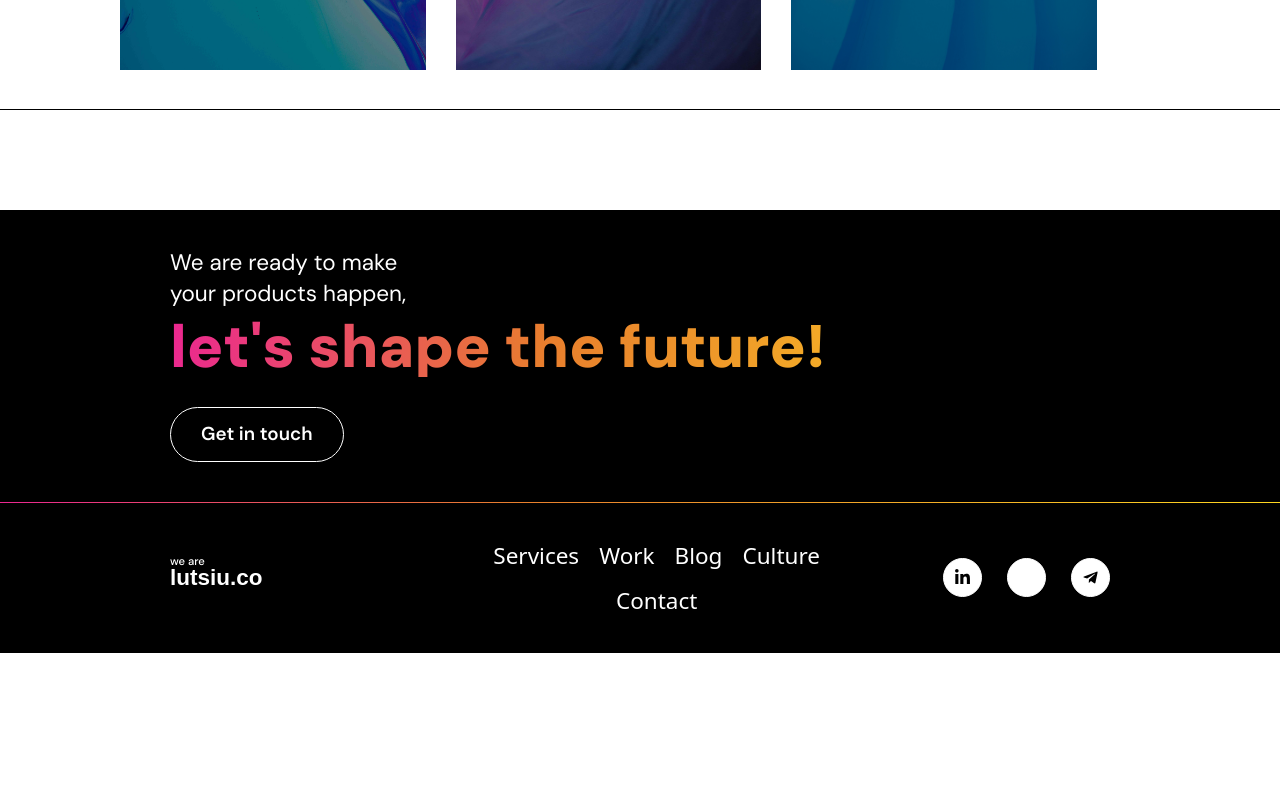
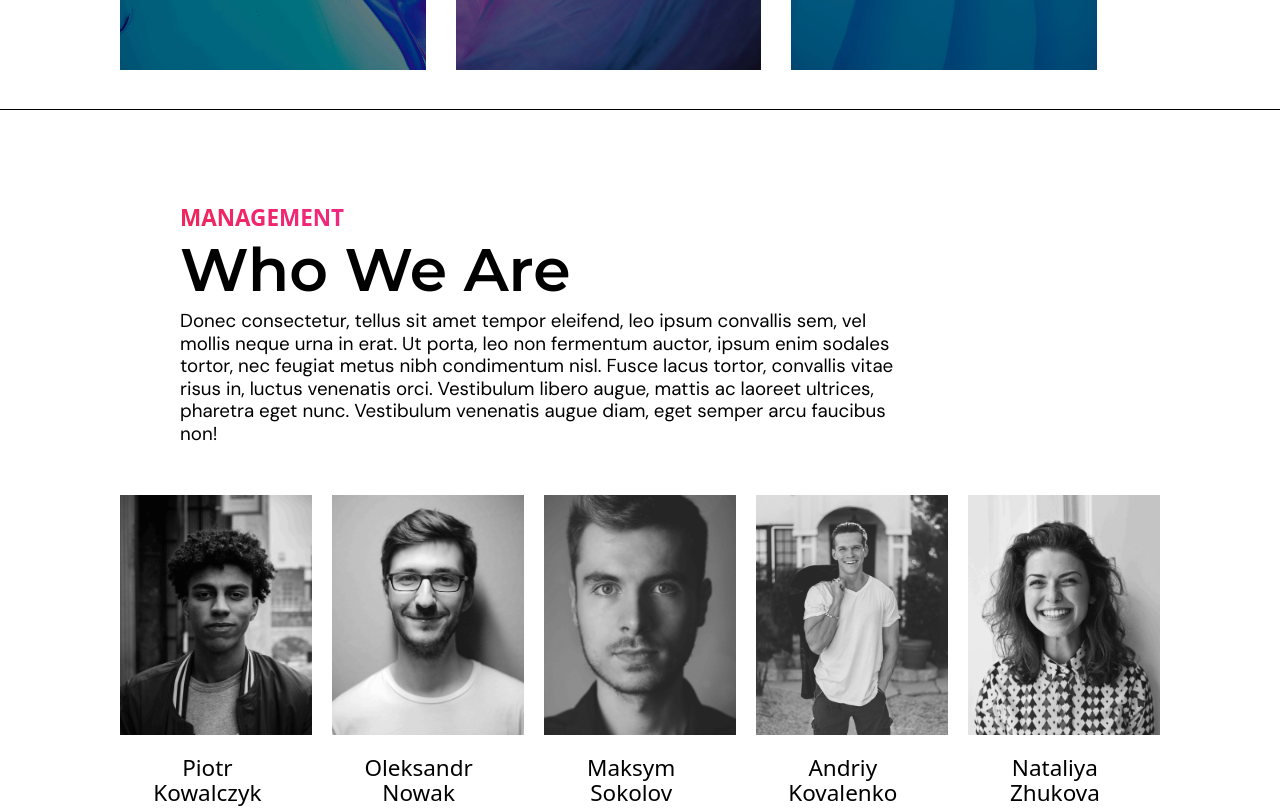
Before and after one commit to lutsiu/lutsiu.co, a React (Vite) app in the folder frontend/: page /culture in a window 1280 px wide. Shown: the part 760-1568 px from the top of the page. Before the commit the page ends 1413 px from the top, so only its background shows below. Built offline with nearby package versions, Linux system fonts and the light colour scheme; some icons are missing.

Commit message:
culture page is done

```diff
--- a/frontend/src/pages/Culture/Sections/DescriptionSection/index.tsx
+++ b/frontend/src/pages/Culture/Sections/DescriptionSection/index.tsx
@@ -12,7 +12,7 @@ export default function DescriptionSection() {
   const conditionCB = () => {
     const { current } = descrRef;
     if (!current) return false;
-    const { top, bottom } = current.getBoundingClientRect();
+    const { top} = current.getBoundingClientRect();
     if (top < 450 ) {
       return true;
     }
--- a/frontend/src/pages/Culture/Sections/Staff/People/index.tsx
+++ b/frontend/src/pages/Culture/Sections/Staff/People/index.tsx
@@ -1,17 +1,36 @@
 import peopleData from "../../../data";
 import Card from "./Card";
+import { useRef } from "react";
+import useShowAnimation from "../../../../../hooks/useShowAnimation";
+import { motion } from "framer-motion";
 interface Props {
   setActivePerson: React.Dispatch<React.SetStateAction<number>>;
 }
 export default function People(props: Props) {
   const { setActivePerson } = props;
+  const peopleRef = useRef<null | HTMLDivElement>(null);
+  const conditionCB = () => {
+    const { current } = peopleRef;
+    if (!current) return false;
+    const { top } = current.getBoundingClientRect();
 
+    if (top < 480) {
+      return true;
+    }
+  };
+  const showAnimation = useShowAnimation(conditionCB);
   return (
-    <div className="flex justify-center flex-wrap sm:flex-nowrap gap-y-[5.5rem] sm:gap-y-0 gap-x-[1rem] md:gap-[2rem] mt-[5rem]">
+    <motion.div
+      ref={peopleRef}
+      initial={{ opacity: 0, y: 100 }}
+      animate={{ opacity: showAnimation ? 1 : 0, y: showAnimation ? 0 : 100 }}
+      transition={{ duration: 0.5 }}
+      className="flex justify-center flex-wrap sm:flex-nowrap gap-y-[5.5rem] sm:gap-y-0 gap-x-[1rem] md:gap-[2rem] mt-[5rem]"
+    >
       {peopleData.map((person, i) => {
         const props = { ...person, idNumber: i };
         return <Card key={i} setActivePerson={setActivePerson} {...props} />;
       })}
-    </div>
+    </motion.div>
   );
 }
--- a/frontend/src/pages/Culture/Sections/Staff/PersonInfo/index.tsx
+++ b/frontend/src/pages/Culture/Sections/Staff/PersonInfo/index.tsx
@@ -8,10 +8,10 @@ export default function PersonInfo(props: IPerson) {
       <div className="flex-[4] lg:flex-[3]">
         <img src={img }alt="person-image" className="w-full h-full object-cover" />
       </div>
-      <div className="flex-[6] lg:flex-[7] lg:mt-[6rem] xl:mt-[10rem] min-h-[30rem]">
+      <div className="flex-[6] lg:flex-[7] lg:mt-[6rem] xl:mt-[10rem] sm:min-h-[30rem]">
         <h2 className="text-5xl lg:text-6xl 2xl:text-8xl font-bold">{fullName}</h2>
         <h3 className="text-3xl lg:text-4xl 2xl:text-6xl mt-[1rem] font-semibold">{role}</h3>
-        <p className="text-2xl md:text-3xl 2xl:text-4xl mt-[3rem]">{descr}</p>
+        <p className="text-2xl md:text-3xl 2xl:text-4xl mt-[1.5rem] md:mt-[3rem]">{descr}</p>
       </div>
     </article>
   )
--- a/frontend/src/pages/Culture/Sections/Staff/TopSide/index.tsx
+++ b/frontend/src/pages/Culture/Sections/Staff/TopSide/index.tsx
@@ -1,20 +1,46 @@
+import { useRef } from "react";
 import styles from "../../../styles.module.scss";
+import useShowAnimation from "../../../../../hooks/useShowAnimation";
+import { motion } from "framer-motion";
 export default function TopSide() {
+  const topSideRef = useRef<null | HTMLDivElement>(null);
+  const conditionCB = () => {
+    const { current } = topSideRef;
+    if (!current) return false;
+    const { top } = current.getBoundingClientRect();
+    if (top < 480) {
+      return true;
+    }
+  };
+  const showAnimation = useShowAnimation(conditionCB);
   return (
-    <div className="2xl:px-[8rem] md:px-[6rem] sm:px-[4rem] px-[2rem]">
-      <h5 className={`${styles.gradient} text-3xl lg:text-4xl font-semibold`}>MANAGEMENT</h5>
+    <motion.div
+      className="2xl:px-[8rem] md:px-[6rem] sm:px-[4rem] px-[2rem]"
+      initial={{ opacity: 0, y: 100 }}
+      animate={{ opacity: showAnimation ? 1 : 0, y: showAnimation ? 0 : 100 }}
+      transition={{ duration: 0.5 }}
+      ref={topSideRef}
+    >
+      <h5 className={`${styles.gradient} text-3xl lg:text-4xl font-semibold`}>
+        MANAGEMENT
+      </h5>
       <h3
         className="text-6xl lg:text-8xl font-semibold mt-[1rem]"
         style={{ fontFamily: "Montserrat, sans-serif" }}
       >
         Who We Are
       </h3>
-      <p className="text-2xl lg:text-3xl max-w-full md:max-w-[90%] lg:max-w-[80%] leading-9 mt-[1rem]" style={{fontFamily:"DM Sans, sans-serif"}}>
+      <p
+        className="text-2xl lg:text-3xl max-w-full md:max-w-[90%] lg:max-w-[80%] leading-9 mt-[1rem]"
+        style={{ fontFamily: "DM Sans, sans-serif" }}
+      >
         Donec consectetur, tellus sit amet tempor eleifend, leo ipsum convallis
         sem, vel mollis neque urna in erat. Ut porta, leo non fermentum auctor,
         ipsum enim sodales tortor, nec feugiat metus nibh condimentum nisl.
-        Fusce lacus tortor, convallis vitae risus in, luctus venenatis orci. Vestibulum libero augue, mattis ac laoreet ultrices, pharetra eget nunc. Vestibulum venenatis augue diam, eget semper arcu faucibus non!
+        Fusce lacus tortor, convallis vitae risus in, luctus venenatis orci.
+        Vestibulum libero augue, mattis ac laoreet ultrices, pharetra eget nunc.
+        Vestibulum venenatis augue diam, eget semper arcu faucibus non!
       </p>
-    </div>
+    </motion.div>
   );
 }
--- a/frontend/src/pages/Culture/Sections/Staff/index.tsx
+++ b/frontend/src/pages/Culture/Sections/Staff/index.tsx
@@ -13,6 +13,10 @@ export default function StaffSection() {
       <TopSide />
       <People setActivePerson={setActivePerson} />
       {activePersonData && <PersonInfo {...activePersonData} />}
+      <div className="flex flex-col items-end mt-[2rem] sm:mt-[5rem]">
+        <div className="h-[.1rem] bg-red-600 w-full"></div>
+        <p className="border-b-[.1rem] border-black text-2xl mt-[2rem] font-medium">{activePersonData?.email}</p>
+      </div>
     </section>
   );
 }
--- a/frontend/src/pages/Culture/index.tsx
+++ b/frontend/src/pages/Culture/index.tsx
@@ -1,5 +1,7 @@
 import DescriptionSection from "./Sections/DescriptionSection";
 import HeroSection from "./Sections/Hero";
+
+import StaffSection from "./Sections/Staff";
 
 
 export default function CulturePage() {
@@ -8,6 +10,7 @@ export default function CulturePage() {
     <div>
       <HeroSection/>
       <DescriptionSection/>
+      <StaffSection/>
     </div>
   )
 }
--- a/frontend/src/pages/Culture/styles.module.scss
+++ b/frontend/src/pages/Culture/styles.module.scss
@@ -1,3 +1,30 @@
 .padding {
   @apply 2xl:px-[22rem] lg:px-[12rem] md:px-[10rem] sm:px-[5rem] px-[2rem]
 }
+.gradient {
+  background: rgb(164, 35, 227);
+  background-image: -moz-linear-gradient(
+    99deg,
+    rgba(164, 35, 227, 1) 0%,
+    rgba(240, 36, 90, 1) 0%,
+    rgba(238, 50, 198, 1) 51%,
+    rgba(166, 62, 255, 1) 100%
+  );
+  background-image: -webkit-linear-gradient(
+    99deg,
+    rgba(164, 35, 227, 1) 0%,
+    rgba(240, 36, 90, 1) 0%,
+    rgba(238, 50, 198, 1) 51%,
+    rgba(166, 62, 255, 1) 100%
+  );
+  background-image: linear-gradient(
+    99deg,
+    rgba(164, 35, 227, 1) 0%,
+    rgba(240, 36, 90, 1) 0%,
+    rgba(238, 50, 198, 1) 51%,
+    rgba(166, 62, 255, 1) 100%
+  );
+
+  background-clip: text;
+  -webkit-text-fill-color: transparent;
+}
```
